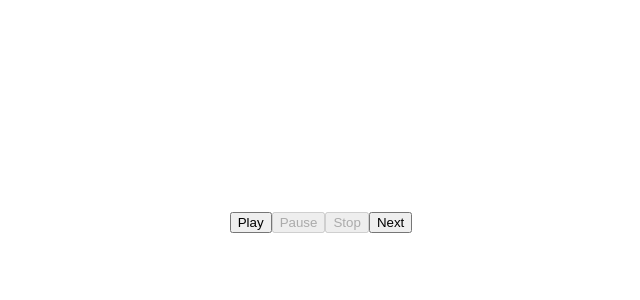
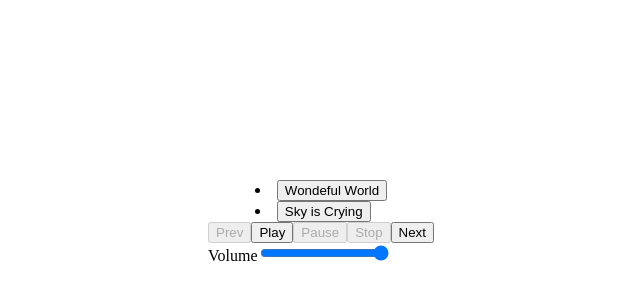
Before and after one commit to safwenHafsawy/Music-Bay, a React app: page /player in a window 1280 px wide. Shown: the part 178-478 px from the top of the page, without its empty margins (319-959 px from the left). Built offline with nearby package versions, Linux system fonts and the light colour scheme; no server answers.

Commit message:
fixed stop song issue + added volume control , prev song btn and choose song by name

```diff
--- a/src/app/components/musicPlayer/musicPlayer.jsx
+++ b/src/app/components/musicPlayer/musicPlayer.jsx
@@ -4,8 +4,8 @@ import Buffers from "./buffer.service";
 
 const MusicPublicUrl = process.env.PUBLICURL;
 const MUSICINTEL = [
-  { name: "Wondeful World", link: `${MusicPublicUrl}jazz1.mp3` },
-  { name: "Sky is Crying", link: `${MusicPublicUrl}jazz2.mp3` },
+  { id: 1, name: "Wondeful World", link: `${MusicPublicUrl}jazz1.mp3` },
+  { id: 2, name: "Sky is Crying", link: `${MusicPublicUrl}jazz2.mp3` },
 ];
 
 class MusicPlayer extends Component {
@@ -19,11 +19,13 @@ class MusicPlayer extends Component {
       isLoadingMusic: false,
       playedSongIndex: 0,
       currentlyPlaying: false,
+      volume: 100,
     };
     this.playAudio = this.playAudio.bind(this);
     this.stopAudio = this.stopAudio.bind(this);
     this.toNextAudio = this.toNextAudio.bind(this);
     this.pauseAudio = this.pauseAudio.bind(this);
+    this.changeVolume = this.changeVolume.bind(this);
   }
 
   componentDidMount() {
@@ -55,6 +57,7 @@ class MusicPlayer extends Component {
       isLoadingMusic, elapsed, source, bufferAudio, playedSongIndex, gainNode,
     } = this.state;
     if (isLoadingMusic) {
+      // eslint-disable-next-line no-alert
       alert("Audio still loading");
       return;
     }
@@ -81,39 +84,70 @@ class MusicPlayer extends Component {
   }
 
   stopAudio() {
-    this.audioContext.suspend();
+    const { source } = this.state;
+    source.stop();
     this.setState({
       source: this.audioContext.createBufferSource(),
       elapsed: 0,
       currentlyPlaying: false,
-    }, () => {
-      this.audioContext.suspend().then(() => {
-        console.log(this.audioContext);
-      });
     });
   }
 
-  toNextAudio() {
-    this.stopAudio();
-    this.setState((prevState) => ({
-      playedSongIndex: prevState.playedSongIndex + 1,
-      source: this.audioContext.createBufferSource(),
-    }), () => {
-      // eslint-disable-next-line react/destructuring-assignment
-      console.log(this.state.playedSongIndex);
+  toNextAudio(e) {
+    const { currentlyPlaying } = this.state;
+    if (currentlyPlaying) this.stopAudio();
+    this.setState((prevState) => {
+      if (e.target.className === "song") {
+        return {
+          playedSongIndex: parseInt(e.target.id, 10),
+          source: this.audioContext.createBufferSource(),
+        };
+      }
+      if (e.target.className === "prevAudio") {
+        return {
+          playedSongIndex: prevState.playedSongIndex - 1,
+          source: this.audioContext.createBufferSource(),
+        };
+      }
+      return {
+        playedSongIndex: prevState.playedSongIndex + 1,
+        source: this.audioContext.createBufferSource(),
+      };
+    }, () => {
       this.playAudio();
     });
   }
 
+  changeVolume(e) {
+    const { gainNode, volume } = this.state;
+    this.setState({ volume: e.target.value }, () => {
+      gainNode.gain.value = volume / 100;
+    });
+  }
+
   render() {
-    const { currentlyPlaying } = this.state;
+    const { currentlyPlaying, volume, playedSongIndex } = this.state;
     return (
       <div id="musicplayer_full">
+        <div id="musicList">
+          {MUSICINTEL.map((song, i) => (
+            <li key={song.id}>
+              <button id={i} className="song" type="button" onClick={this.toNextAudio}>{song.name}</button>
+            </li>
+          ))}
+        </div>
         <div id="controls">
-          <button type="button" onClick={this.playAudio} disabled={currentlyPlaying}>Play</button>
-          <button type="button" onClick={this.pauseAudio} disabled={!currentlyPlaying}>Pause</button>
-          <button type="button" onClick={this.stopAudio} disabled={!currentlyPlaying}>Stop</button>
-          <button type="button" onClick={this.toNextAudio}>Next</button>
+          <div>
+            <button className="prevAudio" type="button" onClick={this.toNextAudio} disabled={playedSongIndex === 0}>Prev</button>
+            <button type="button" onClick={this.playAudio} disabled={currentlyPlaying}>Play</button>
+            <button type="button" onClick={this.pauseAudio} disabled={!currentlyPlaying}>Pause</button>
+            <button type="button" onClick={this.stopAudio} disabled={!currentlyPlaying}>Stop</button>
+            <button type="button" onClick={this.toNextAudio} disabled={playedSongIndex === MUSICINTEL.length - 1}>Next</button>
+          </div>
+          <div>
+            <label htmlFor="volume">Volume</label>
+            <input id="volume" type="range" onChange={this.changeVolume} value={volume} min={0} max={100} />
+          </div>
         </div>
       </div>
     );
```
Also changed, not shown: .eslintrc.json, public/imgs/brand.svg (added).
